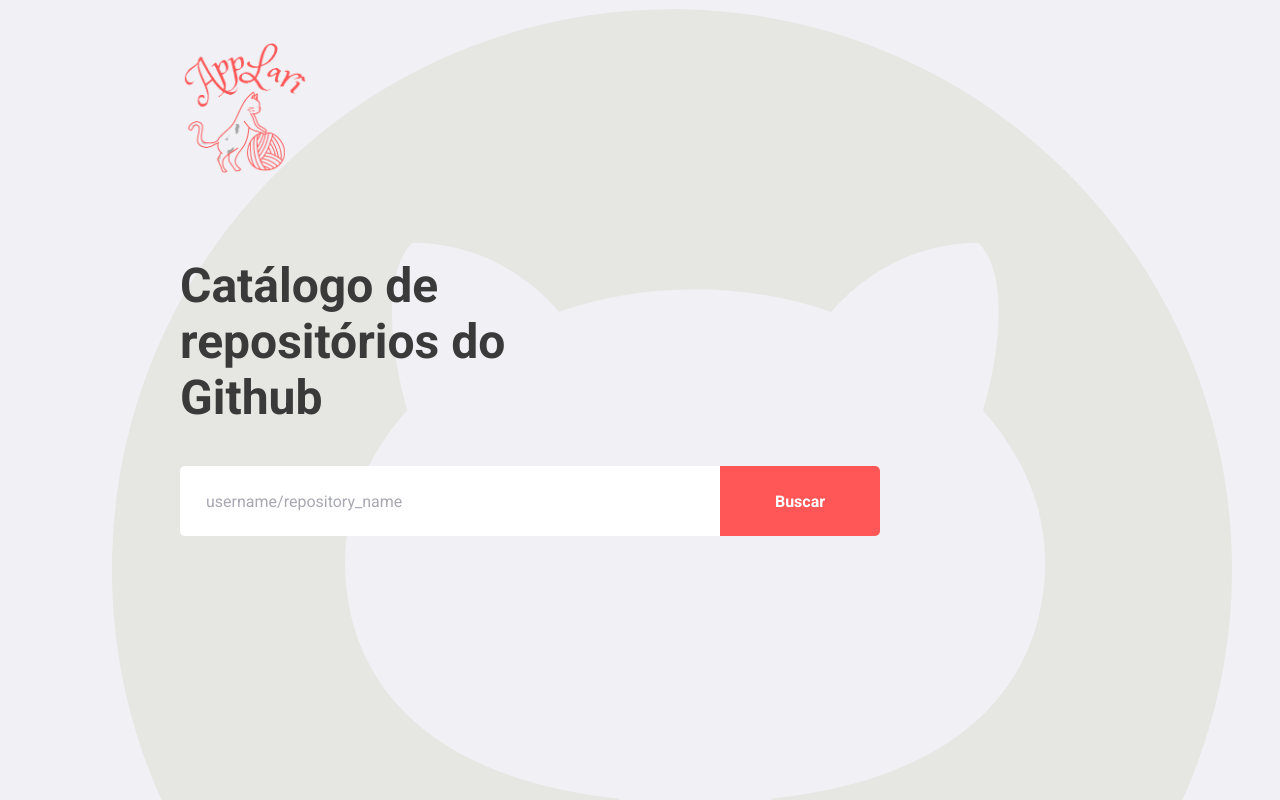
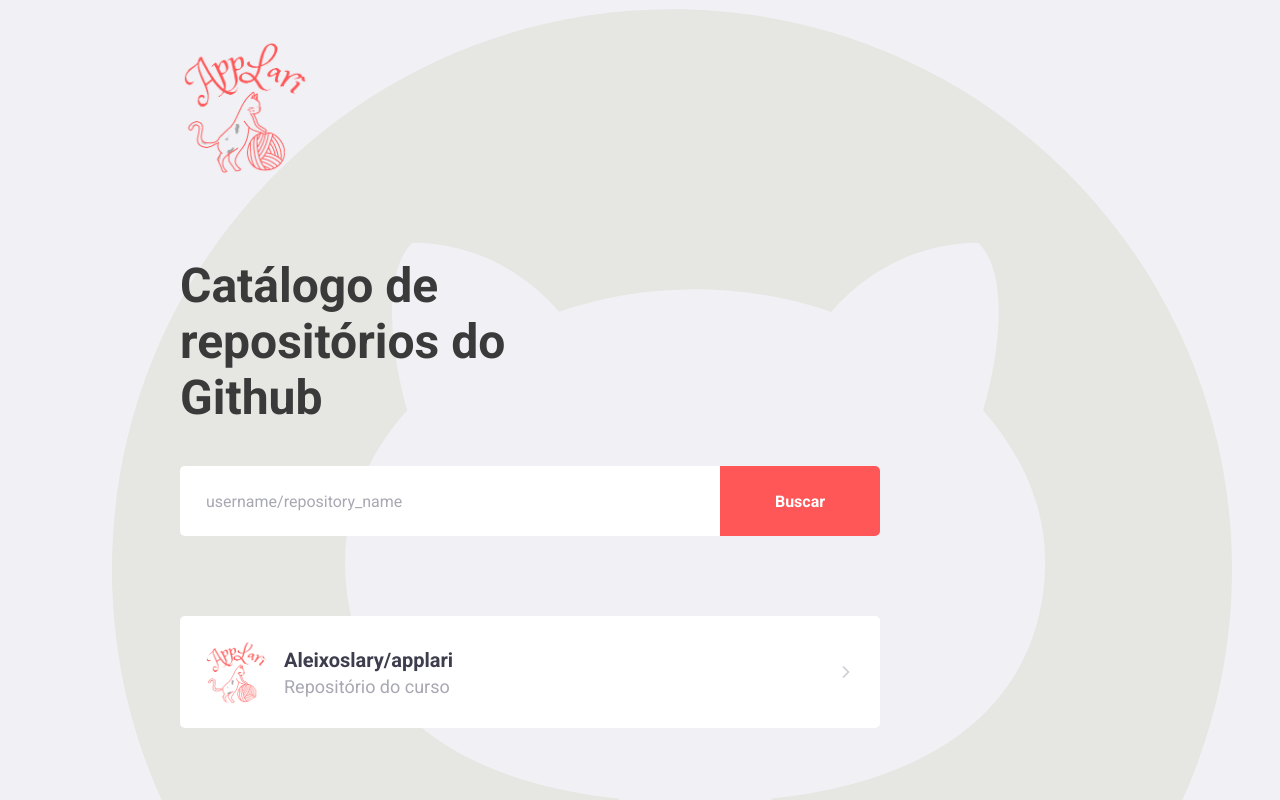
Before and after one commit to Aleixoslary/applari, a React (Create React App) app: page / in a window 1280 px wide. Built offline with nearby package versions, Linux system fonts and the light colour scheme; the HTML template or start-up script is replaced by a standard one.

Commit message:
atualizando o layout da página principal

```diff
--- a/package.json
+++ b/package.json
@@ -13,6 +13,7 @@
     "polished": "^4.1.3",
     "react": "^17.0.2",
     "react-dom": "^17.0.2",
+    "react-icons": "^4.2.0",
     "react-router-dom": "^5.2.0",
     "react-scripts": "4.0.3",
     "styled-components": "^5.3.0",
--- a/src/pages/Dashboard/index.tsx
+++ b/src/pages/Dashboard/index.tsx
@@ -1,21 +1,33 @@
 import React from 'react';
 
-import { Title, Form } from './styles'
-import logo  from '../../assets/logo_.png';
-import { Logo } from '../../styles/global'
+import { Title, Form, Repos } from './styles'
+import logo from '../../assets/logo_.png';
+import { LogoStyle } from '../../styles/global'
+import { FiChevronRight } from 'react-icons/fi'
 
 
 
 export const Dashboard: React.FC = () => {
   return (
     <>
-        <Logo src={logo} alt="GitCollection" />
+      <LogoStyle src={logo} alt="GitCollection" />
       <Title>Catálogo de repositórios do Github</Title>
 
       <Form>
         <input placeholder="username/repository_name" />
         <button type="submit">Buscar</button>
       </Form>
+
+      <Repos>
+        <a href="/repositories">
+          <img src={logo} alt="Repositório"/>
+          <div>
+            <strong>Aleixoslary/applari</strong>
+            <p>Repositório do curso</p>
+          </div>
+          <FiChevronRight size={20} />
+        </a>
+      </Repos>
     </>
   );
 };
--- a/src/pages/Dashboard/styles.ts
+++ b/src/pages/Dashboard/styles.ts
@@ -43,3 +43,55 @@ export const Form = styled.form`
         }
     }
 `;
+
+export const Repos = styled.div`
+    margin-top: 80px;
+    max-width: 700px;
+
+    a {
+        background: #FFF;
+        border-radius: 5px;
+        width: 100%;
+        padding: 24px;
+        display: flex;
+        align-items: center;
+        transition: box-shadow 0.9 ease-in;
+
+        &:hover {
+            -webkit-box-shadow: 0px 0px 15px 7px rgba(254,96,96,0.57);
+            box-shadow: 0px 0px 15px 7px rgba(254,96,96,0.57);
+        }
+
+    }
+
+        img {
+            width: 64px;
+            height: 64px;
+            border-radius: 50%;
+        }
+
+        div {
+            margin: 0 16px;
+            flex: 1;
+
+            strong {
+                font-size: 20px;
+                color: #3d3d4d;
+            }
+
+            p {
+                font-size: 18px;
+                color: #a8a8b3;
+                margin-top: 4px;
+            }
+        }
+
+        svg {
+            margin-left: auto;
+            color: #cbcbd6;
+        }
+
+    & + a {
+        margin-top: 16px;
+    }
+`;
--- a/src/styles/global.ts
+++ b/src/styles/global.ts
@@ -48,6 +48,6 @@ export const GlobalStyle = createGlobalStyle`
 
 `;
 
-export const Logo = styled.img`
+export const LogoStyle = styled.img`
     width: 10vw;
 `;
```
Also changed, not shown: 1 other file (tests, documents, lock files or other folders). Lines whose indentation alone changed are shown as unchanged.
